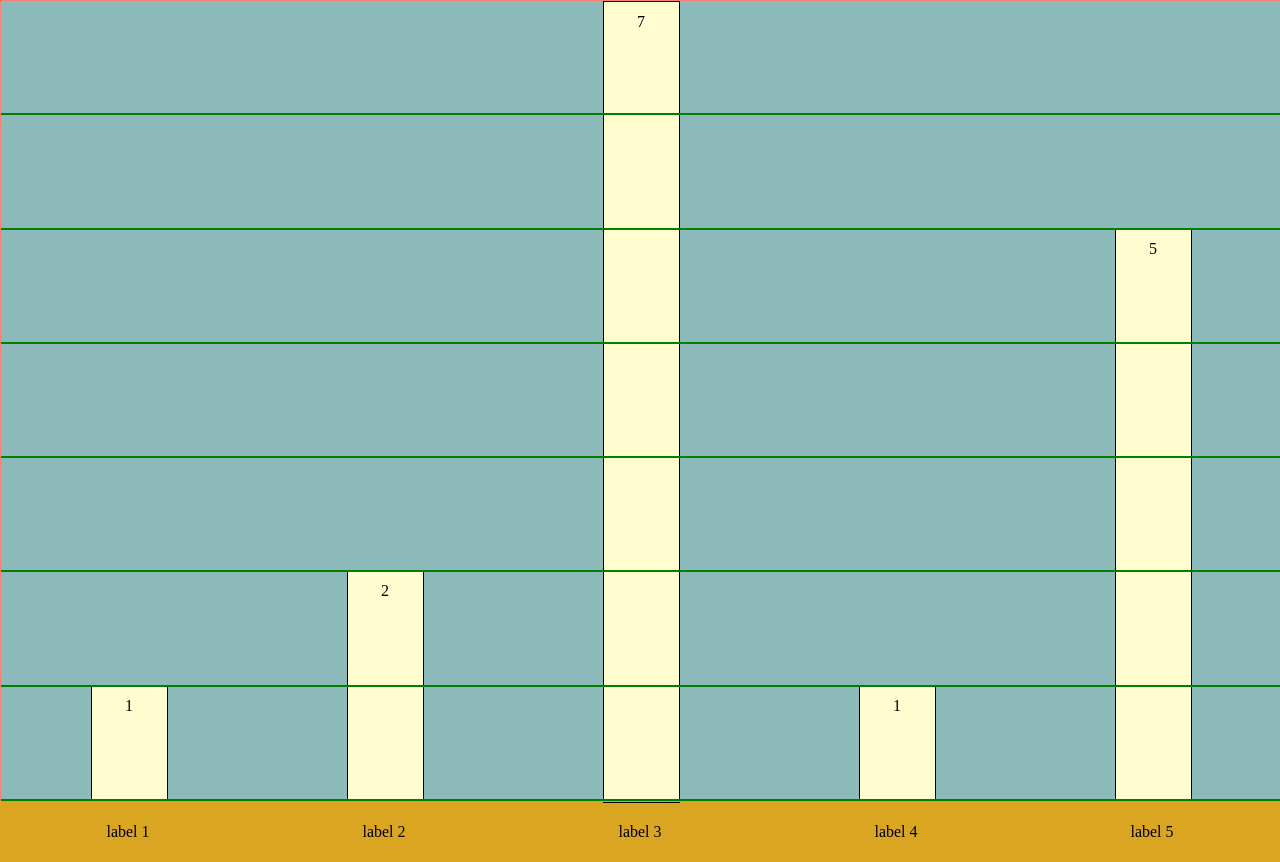
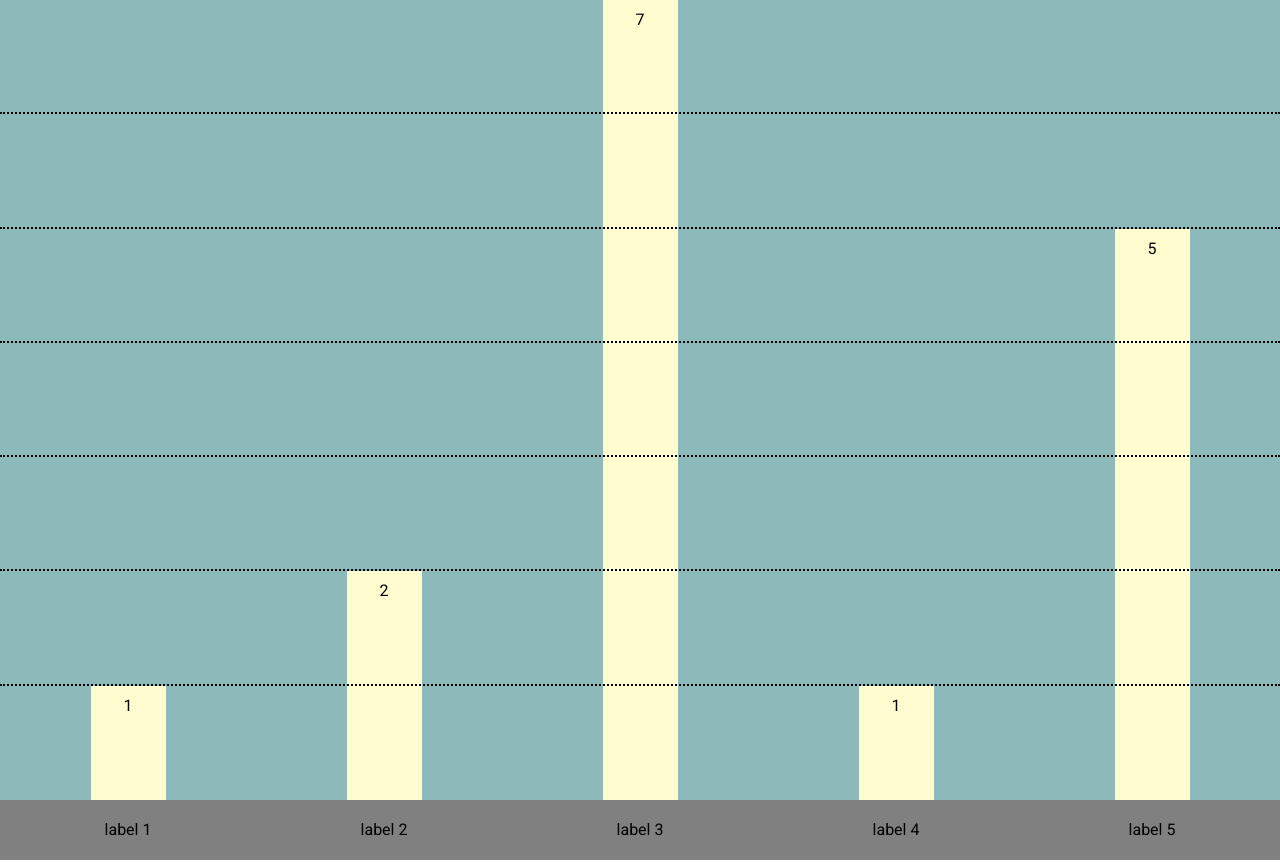
Before and after one commit to ethanloewen/bar-chart, a website: page index.html in a window 1280 px wide. Drawn offline with nearby package versions, Linux system fonts and the light colour scheme.

Commit message:
Removed a template div that was causing an unwanted border

```diff
--- a/index.html
+++ b/index.html
@@ -5,6 +5,7 @@
   <meta name="viewport" content="width=device-width, initial-scale=1.0">
   <title>Document</title>
   <link rel="stylesheet" href="styles.css">
+  <link rel="stylesheet" href="https://fonts.googleapis.com/css?family=Roboto">
   <script src="https://ajax.googleapis.com/ajax/libs/jquery/3.6.0/jquery.min.js"></script>
   <script src="script.js"></script>
 </head>
@@ -12,9 +13,7 @@
 
   <div id="background">
     <div class="container">
-      <div class="axis">
 
-      </div>
     </div>
   </div>
 
--- a/script.js
+++ b/script.js
@@ -15,7 +15,7 @@ let options = {
   labelColor: 'black',
   spacing: '',
   axesStep: 1,                 //Sets how often ticks are made on the Y-axis
-  valuesPosition: 'top',       //'top', 'centre', or 'bottom'
+  valuesPosition: 'top'       //'top', 'centre', or 'bottom'
 }
 
 let element = '#background';
--- a/styles.css
+++ b/styles.css
@@ -52,7 +52,6 @@ table {
 
 #background {
   background-color: rgb(140, 185, 185);
-  border: 1px solid magenta;
 }
 
 #background, #label {
@@ -62,7 +61,7 @@ table {
 
 /* The bars class is generated by jQuery*/
 .bars {
-  border: 1px solid black;
+
   text-align: center;
   margin-top: auto; /* Important: pushes all of the bars to the bottom of their parent div */
   position: relative;
@@ -74,18 +73,19 @@ table {
   position: absolute;
   left: 50%;
   transform: translate(-50%, -50%); /*Offsets the text*/
+  font-family: "Roboto", sans-serif;
 }
 
 #label {
   width: 100%;
   height: 60px;
   line-height: 60px;
-  background-color: goldenrod;
+  background-color: grey;
+  font-family: "Roboto", sans-serif;
 }
 
 .container {
   width: 100%;
-  border: 1px solid salmon;
   z-index: 1;
   position: absolute;
   top: 0;
@@ -93,7 +93,7 @@ table {
 }
 
 .axis {
-  border-top: 2px solid green;
+  border-top: 2px dotted black;
   width: 100%;
   position: absolute;
   bottom: 0;
```
